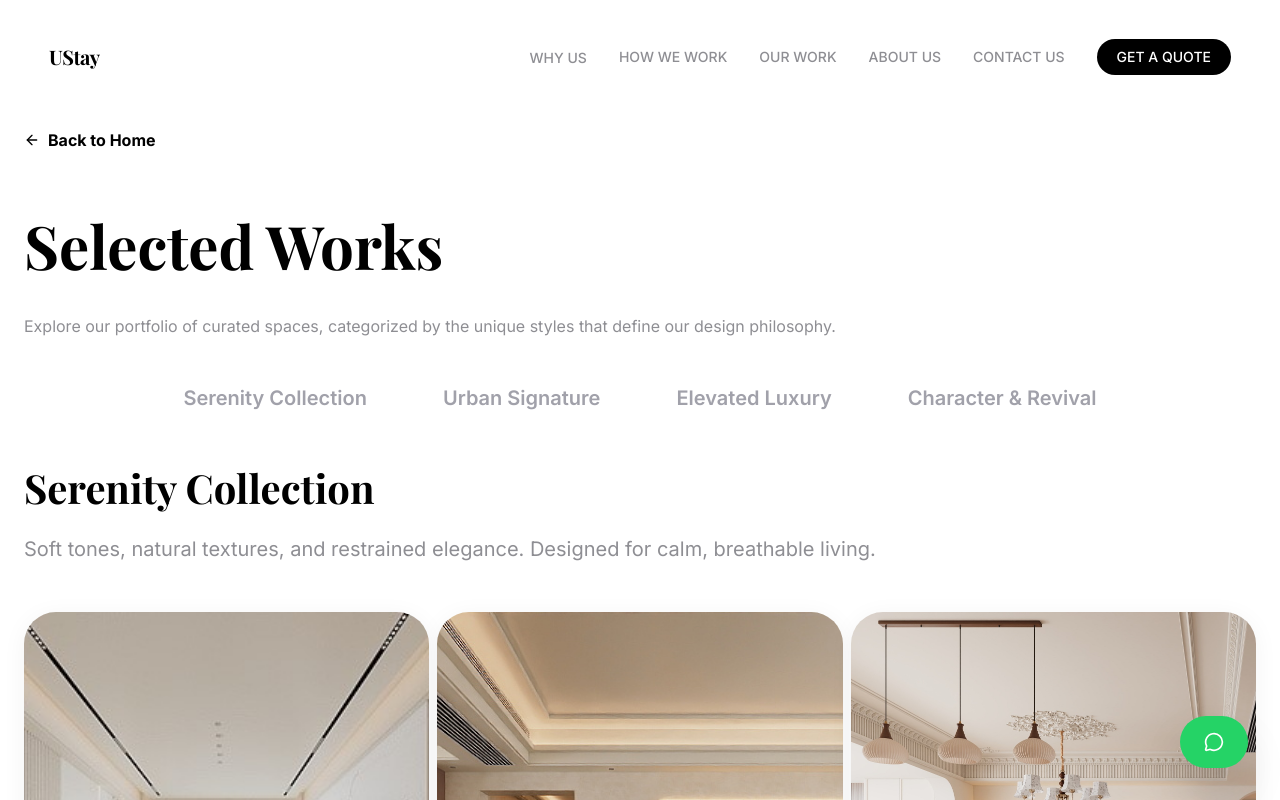
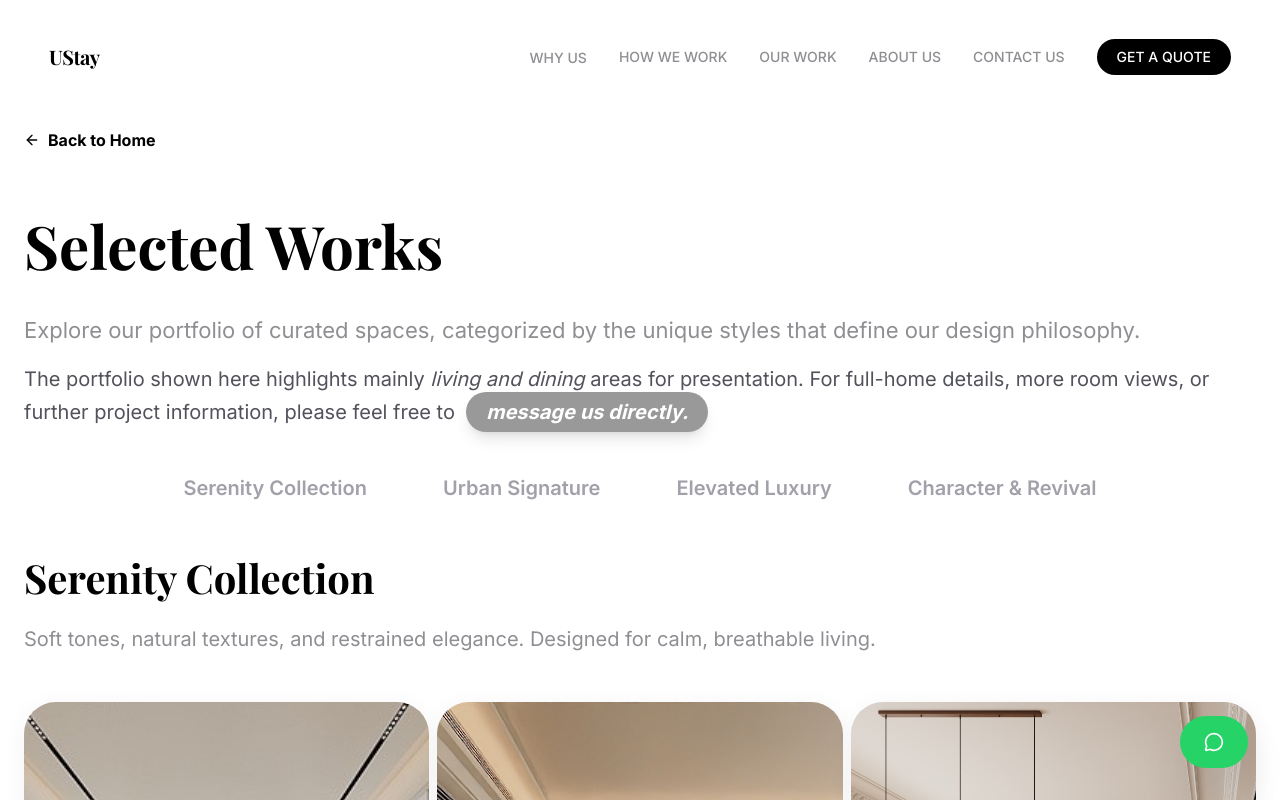
Before and after one commit to UstaySG/website, a React (Vite) app: page /portfolio in a window 1280 px wide. Shown: the top 800 px of the page. Built offline with nearby package versions, Linux system fonts and the light colour scheme; a web font is replaced by a local one.

Commit message:
comment on portfolio

```diff
--- a/src/pages/PortfolioPage.tsx
+++ b/src/pages/PortfolioPage.tsx
@@ -65,7 +65,19 @@ const PortfolioPage = () => {
 
         <div className="mb-10">
           <h1 className="font-title font-serif font-bold mb-6">Selected Works</h1>
-          <p className="text-ios-secondary-label font-note`  max-w-7xl">Explore our portfolio of curated spaces, categorized by the unique styles that define our design philosophy.</p>
+          <p className="text-ios-secondary-label font-note max-w-7xl">Explore our portfolio of curated spaces, categorized by the unique styles that define our design philosophy.</p>
+          <p className="mt-4 text-zinc-600 font-content max-w-7xl leading-relaxed">
+            The portfolio shown here highlights mainly <span className="italic">living and dining</span> areas for presentation.
+            For full-home details, more room views, or further project information, please feel free to &nbsp;
+            <a
+              href="https://wa.me/6589904529"
+              target="_blank"
+              rel="noopener noreferrer"
+              className="bg-black-40 text-white rounded-full font-bold italic gap-2 hover:bg-black transition-all shadow-lg px-5 py-2"
+            >
+              message us directly.
+            </a>
+          </p>
         </div>
 
         {/* Sticky Sub-nav */}
```
